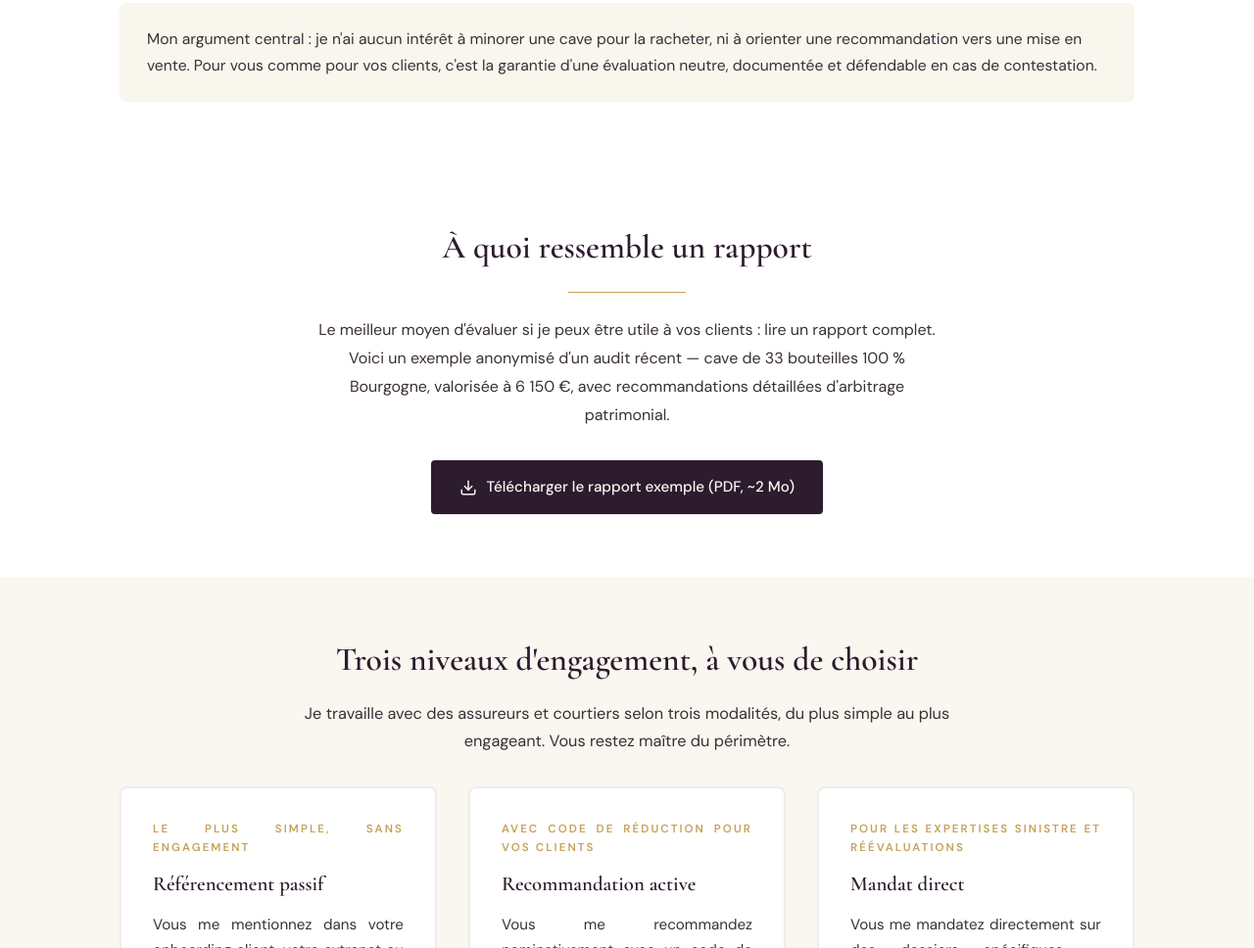
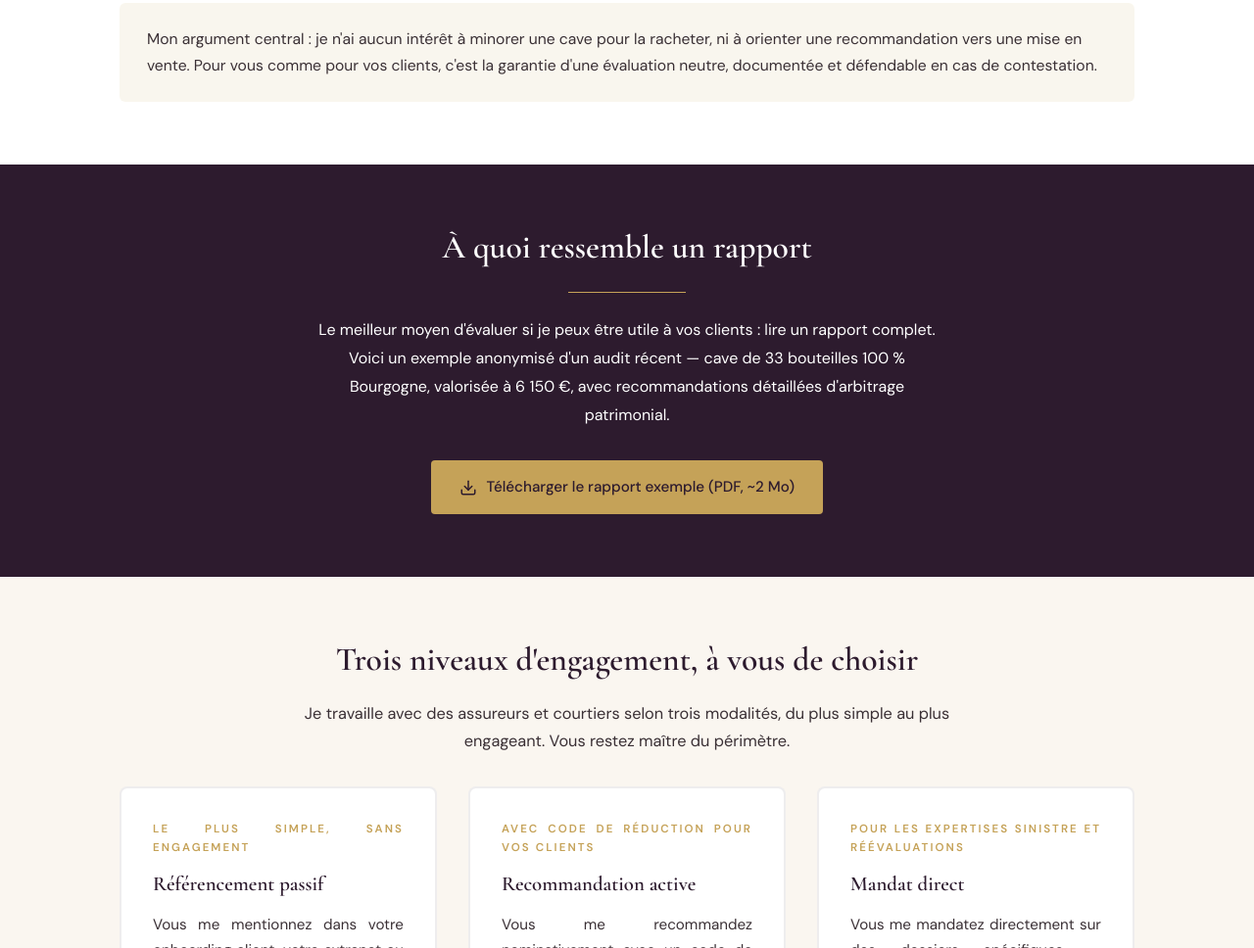
Before and after one commit to LBFannyLB/estimationcave, a website: page estimationcave/assureurs.html in a window 1280 px wide. Shown: the part 5540-6508 px from the top of the page at 98% size. Drawn offline with nearby package versions, Linux system fonts and the light colour scheme; a script that the page names is missing.

Commit message:
Landing assureurs : bloc 'À quoi ressemble un rapport' en fond bordeaux (section-dark, texte blanc, bouton or)

```diff
--- a/estimationcave/assureurs.html
+++ b/estimationcave/assureurs.html
@@ -758,13 +758,13 @@ tarteaucitron.user.googletagmanagerId = 'GTM-PZ7XM58P';
         </section>
 
         <!-- ── SECTION 6 — RAPPORT EXEMPLE ── -->
-        <section class="section section-alt" id="rapport-exemple">
+        <section class="section section-dark" id="rapport-exemple">
             <div class="container-tight rapport-block">
                 <h2>À quoi ressemble un rapport</h2>
                 <span class="ornament-long"></span>
-                <p>Le meilleur moyen d'évaluer si je peux être utile à vos clients : lire un rapport complet. Voici un exemple anonymisé d'un audit récent — cave de 33 bouteilles 100 % Bourgogne, valorisée à 6 150 €, avec recommandations détaillées d'arbitrage patrimonial.</p>
+                <p style="color: var(--blanc);">Le meilleur moyen d'évaluer si je peux être utile à vos clients : lire un rapport complet. Voici un exemple anonymisé d'un audit récent — cave de 33 bouteilles 100 % Bourgogne, valorisée à 6 150 €, avec recommandations détaillées d'arbitrage patrimonial.</p>
                 <!-- TODO : PDF à uploader dans /exemples/rapport-anonymise.pdf avant prospection -->
-                <a href="/exemples/rapport-anonymise.pdf" class="btn-download">
+                <a href="/exemples/rapport-anonymise.pdf" class="btn-download" style="background: var(--or); color: var(--bordeaux);">
                     <svg viewBox="0 0 24 24" fill="none" stroke="currentColor" stroke-width="2" stroke-linecap="round" stroke-linejoin="round"><path d="M21 15v4a2 2 0 0 1-2 2H5a2 2 0 0 1-2-2v-4"/><polyline points="7 10 12 15 17 10"/><line x1="12" y1="15" x2="12" y2="3"/></svg>
                     Télécharger le rapport exemple (PDF, ~2 Mo)
                 </a>
```
